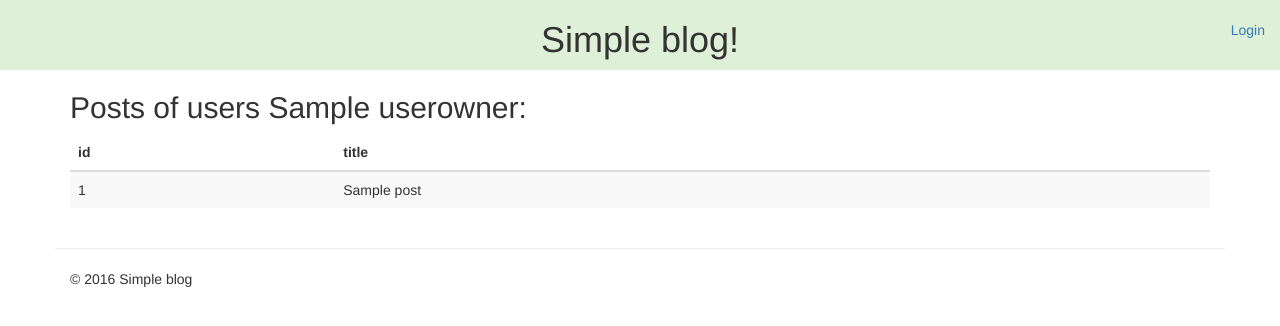
After one commit to grydinywka/simple_blog, a Django app: template blogapp/templates/blogapp/user_posts.html in a window 1280 px wide. The commit adds this page. Shown: the top 326 px of the page. Run offline with Django 3.2, Linux system fonts and the light colour scheme; the template is opened without the code that fills it: most values are stand-ins (such as "Sample title", 1, 10 or a date in 2020); some libraries are stand-ins or nearby versions.

Commit message:
made post list

```diff
--- a/blog/urls.py
+++ b/blog/urls.py
@@ -19,7 +19,7 @@ from django.contrib.auth import views as auth_views
 from blogapp.views import home, login
 from blogapp.models import UserOwner
 from django.contrib.auth.decorators import login_required
-from django.views.generic import ListView,TemplateView
+from django.views.generic import ListView,TemplateView,DetailView
 from django.views.generic.base import RedirectView
 
 urlpatterns = [
@@ -30,6 +30,8 @@ urlpatterns = [
                                            template_name="blogapp/users.html",
                                            context_object_name='users')),
         name='user_list'),
-    # url(r'^blog/users/(?P<uid>\d+)/$', StudentEditView.as_view(), name="students_edit"),
+    url(r'^blog/users/(?P<pk>\d+)/$', login_required(DetailView.as_view(model=UserOwner,
+                                                         template_name="blogapp/user_posts.html",
+                                                         context_object_name='userowner')), name="user_posts"),
     url(r'^admin/', admin.site.urls),
 ]
--- a/blogapp/templates/blogapp/base.html
+++ b/blogapp/templates/blogapp/base.html
@@ -61,7 +61,7 @@
 			</div>
 
             <div class="row">
-				<div class="col-xs-4"><h2>{% block title %}{% endblock title %}</h2></div>
+				<div class="col-xs-8"><h2>{% block title %}{% endblock title %}</h2></div>
 			</div>
 
 			<!-- Start Content -->
--- /dev/null
+++ b/blogapp/templates/blogapp/user_posts.html
@@ -0,0 +1,25 @@
+{% extends "blogapp/base.html" %}
+{% load static from staticfiles %}
+
+{% block meta_title %}-Post of user #{{ userowner.id }} {% endblock meta_title %}
+
+{% block title %}Posts of users {{ userowner }}:{% endblock title %}
+
+{% block content %}
+<table class="table table-hover table-striped">
+    <thead>
+        <tr>
+            <th>id</th>
+            <th>title</th>
+        </tr>
+    </thead>
+    <tbody>
+    {% for post in userowner.blog.posts.all %}
+        <tr>
+            <td>{{ post.id }}</td>
+            <td>{{ post.title }}</td>
+        </tr>
+    {% endfor %}
+    </tbody>
+</table>
+{% endblock content %}
```
Also changed, not shown: blogapp/templates/blogapp/users.html (+6 -2 lines).
